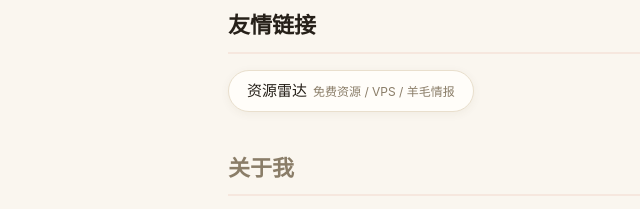
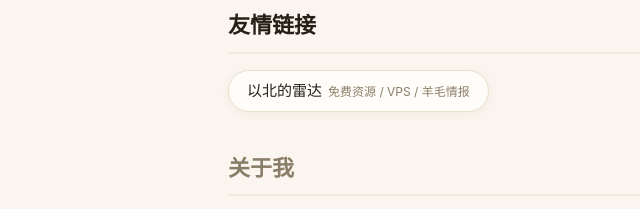
Before and after one commit to yibei465/yibei465.github.io, a plain HTML site: page index.html in a window 1280 px wide. Shown: the part 1355-1564 px from the top of the page, 52-692 px from the left. Drawn offline with Linux system fonts and the light colour scheme.

Commit message:
Friend link: point to own radar yibeiradar.eu.cc

```diff
--- a/index.html
+++ b/index.html
@@ -85,7 +85,7 @@
   <section class="friends">
     <h2>友情链接</h2>
     <div class="friend-links">
-      <a href="https://radar.zichuanlan.top/" target="_blank" rel="noopener">资源雷达<small>免费资源 / VPS / 羊毛情报</small></a>
+      <a href="http://yibeiradar.eu.cc" target="_blank" rel="noopener">以北的雷达<small>免费资源 / VPS / 羊毛情报</small></a>
     </div>
   </section>
 
```
